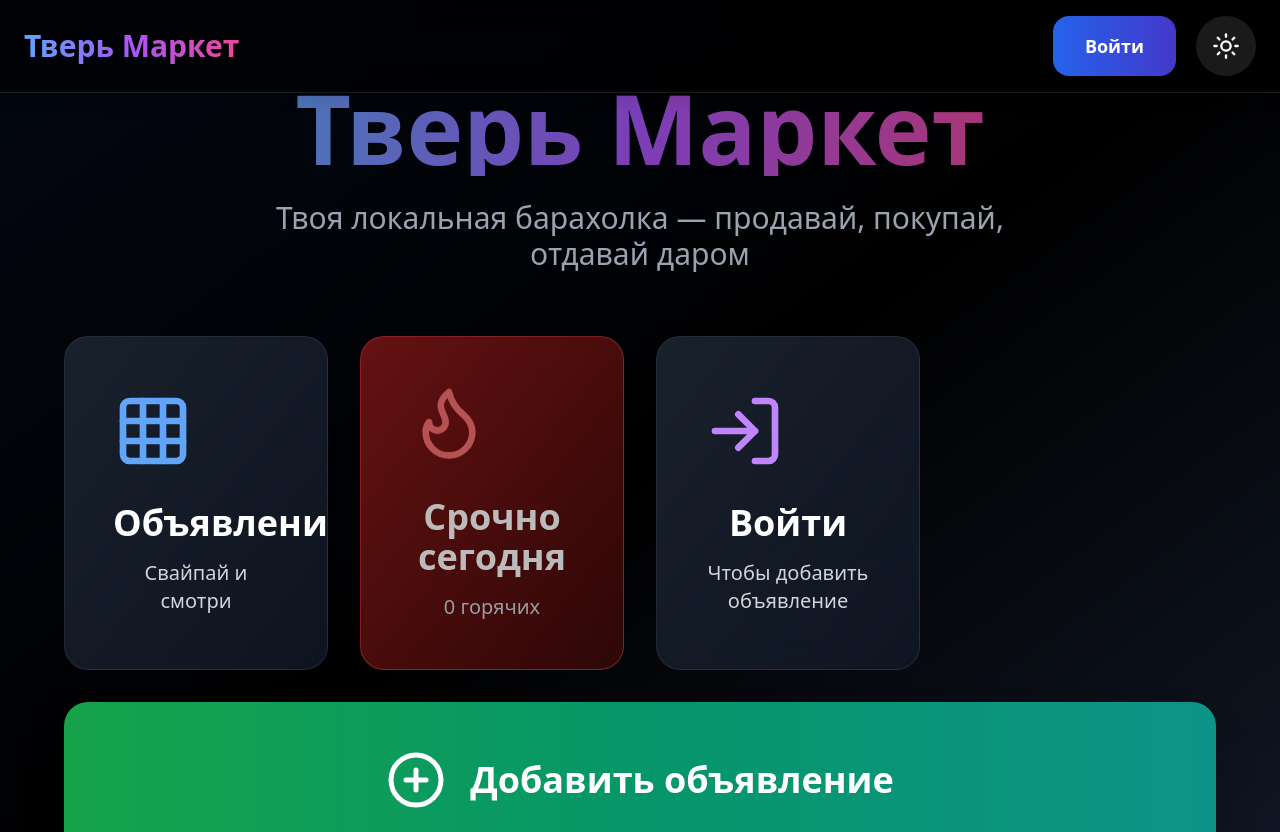
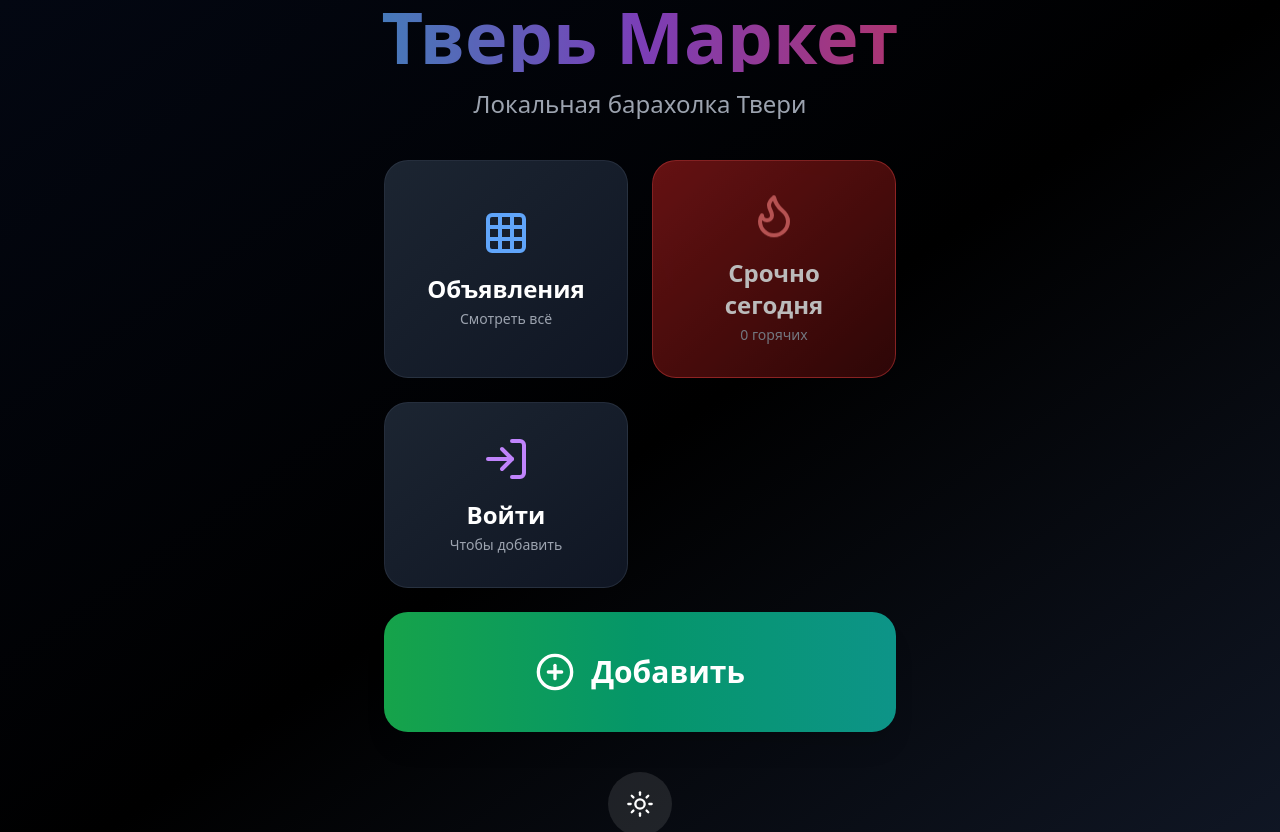
Before and after one commit to fasfasfasfa36-cloud/tver-barak, a React (Vite) app: page / in a window 1280 px wide. Shown: the top 832 px of the page. Built offline with nearby package versions, Linux system fonts and the light colour scheme.

Commit message:
Update App.jsx

```diff
--- a/src/App.jsx
+++ b/src/App.jsx
@@ -16,7 +16,7 @@ const DISTRICT_CENTERS = {
   "Московский": { lat: 56.845, lon: 35.880 },
 };
 
-const initialAnnouncements = []; // Со старта пусто
+const initialAnnouncements = [];
 
 const categories = ["Все", "Электроника", "Недвижимость", "Одежда", "Авто", "Услуги", "Отдам даром"];
 const districts = ["Центральный", "Заволжский", "Пролетарский", "Московский"];
@@ -237,111 +237,87 @@ function App() {
 
   return (
     <div className={`min-h-screen ${theme === 'dark' ? 'bg-gradient-to-br from-gray-950 via-black to-gray-900' : 'bg-gradient-to-br from-gray-50 via-white to-gray-100'} text-white flex flex-col overflow-hidden`}>
-      {/* Шапка */}
-      <header className="fixed top-0 left-0 right-0 bg-black/70 backdrop-blur-xl border-b border-white/10 z-50 py-4 px-6 flex justify-between items-center shadow-lg">
-        <h1 className="text-3xl font-extrabold bg-gradient-to-r from-blue-400 via-purple-500 to-pink-500 bg-clip-text text-transparent">
-          Тверь Маркет
-        </h1>
-        <div className="flex items-center gap-5">
-          {currentUser ? (
-            <>
-              <button onClick={openAddAd} className="p-4 bg-gradient-to-r from-green-600 to-emerald-700 rounded-full hover:shadow-xl hover:shadow-green-500/50 transition transform hover:scale-110">
-                <PlusCircle size={28} />
-              </button>
-              <button onClick={openProfile} className="p-4 bg-gradient-to-r from-indigo-600 to-purple-700 rounded-full hover:shadow-xl hover:shadow-indigo-500/50 transition transform hover:scale-110">
-                <User size={28} />
-              </button>
-              <button onClick={logout} className="p-4 bg-gradient-to-r from-red-600 to-rose-700 rounded-full hover:shadow-xl hover:shadow-red-500/50 transition transform hover:scale-110">
-                <LogOut size={28} />
-              </button>
-            </>
-          ) : (
-            <button onClick={openLogin} className="px-8 py-4 bg-gradient-to-r from-blue-600 to-indigo-700 rounded-2xl hover:shadow-xl hover:shadow-blue-500/50 transition font-bold text-lg transform hover:scale-105">
-              Войти
-            </button>
-          )}
-          <button onClick={toggleTheme} className="p-4 bg-white/10 rounded-full hover:bg-white/20 transition transform hover:scale-110">
-            {theme === 'dark' ? <Sun size={28} /> : <Moon size={28} />}
-          </button>
-        </div>
-      </header>
+      {/* НИКАКОЙ ШАПКИ СВЕРХУ — ТОЛЬКО НА ГЛАВНОМ ЭКРАНЕ КНОПКИ В ЦЕНТРЕ */}
 
       {/* Основной контент */}
-      <main className="flex-1 mt-20 overflow-hidden">
+      <main className="flex-1 overflow-hidden">
         {activeTab === 'home' ? (
-          // Стартовый экран
-          <div className="h-full flex flex-col items-center justify-center text-center space-y-16 px-6">
-            <div className="space-y-6">
-              <h1 className="text-6xl sm:text-8xl font-extrabold bg-gradient-to-r from-blue-400 via-purple-500 to-pink-500 bg-clip-text text-transparent animate-pulse">
+          <div className="h-full flex flex-col items-center justify-center text-center space-y-10 px-4">
+            <div className="space-y-4">
+              <h1 className="text-5xl sm:text-7xl font-extrabold bg-gradient-to-r from-blue-400 via-purple-500 to-pink-500 bg-clip-text text-transparent animate-pulse">
                 Тверь Маркет
               </h1>
-              <p className="text-2xl sm:text-3xl text-gray-400 max-w-3xl mx-auto">
-                Твоя локальная барахолка — продавай, покупай, отдавай даром
+              <p className="text-lg sm:text-2xl text-gray-400">
+                Локальная барахолка Твери
               </p>
             </div>
 
-            <div className="grid grid-cols-1 sm:grid-cols-2 lg:grid-cols-4 gap-8 w-full max-w-6xl">
-              {/* Объявления */}
+            <div className="grid grid-cols-2 gap-6 w-full max-w-md sm:max-w-lg">
               <button
                 onClick={() => setActiveTab('announcements')}
-                className="group relative bg-gradient-to-br from-gray-800/80 to-gray-900/80 p-12 rounded-3xl border border-gray-700/50 hover:border-blue-500/70 transition-all duration-500 hover:shadow-2xl hover:shadow-blue-500/40 backdrop-blur-xl overflow-hidden"
+                className="group bg-gradient-to-br from-gray-800/90 to-gray-900/90 p-8 rounded-3xl border border-gray-700/50 hover:border-blue-500/70 transition-all duration-500 hover:shadow-xl hover:shadow-blue-500/30 backdrop-blur-lg"
               >
-                <Grid size={80} className="mb-8 text-blue-400 group-hover:scale-110 transition duration-300 relative z-10" />
-                <h3 className="text-4xl font-bold text-white mb-4 relative z-10">Объявления</h3>
-                <p className="text-gray-300 text-xl relative z-10">Свайпай и смотри</p>
+                <Grid size={48} className="mx-auto mb-4 text-blue-400 group-hover:scale-110 transition" />
+                <h3 className="text-2xl font-bold text-white">Объявления</h3>
+                <p className="text-sm text-gray-400 mt-1">Смотреть всё</p>
               </button>
 
-              {/* Срочно сегодня */}
               <button
                 onClick={() => setActiveTab('urgent')}
-                className="group relative bg-gradient-to-br from-red-800/90 to-red-950/90 p-12 rounded-3xl border border-red-500/60 hover:border-red-400/80 transition-all duration-500 hover:shadow-2xl hover:shadow-red-500/50 backdrop-blur-xl overflow-hidden animate-pulse"
+                className="group bg-gradient-to-br from-red-800/90 to-red-950/90 p-8 rounded-3xl border border-red-500/60 hover:border-red-400/80 transition-all duration-500 hover:shadow-xl hover:shadow-red-500/30 backdrop-blur-lg animate-pulse"
               >
-                <Flame size={80} className="mb-8 text-red-400 group-hover:scale-110 transition duration-300 relative z-10 animate-bounce" />
-                <h3 className="text-4xl font-bold text-white mb-4 relative z-10">Срочно сегодня</h3>
-                <p className="text-gray-300 text-xl relative z-10">{urgentAnnouncements.length} горячих</p>
+                <Flame size={48} className="mx-auto mb-4 text-red-400 group-hover:scale-110 transition animate-bounce" />
+                <h3 className="text-2xl font-bold text-white">Срочно сегодня</h3>
+                <p className="text-sm text-gray-400 mt-1">{urgentAnnouncements.length} горячих</p>
               </button>
 
-              {/* Профиль */}
               {currentUser ? (
                 <button
                   onClick={openProfile}
-                  className="group relative bg-gradient-to-br from-gray-800/80 to-gray-900/80 p-12 rounded-3xl border border-gray-700/50 hover:border-indigo-500/70 transition-all duration-500 hover:shadow-2xl hover:shadow-indigo-500/40 backdrop-blur-xl overflow-hidden"
+                  className="group bg-gradient-to-br from-gray-800/90 to-gray-900/90 p-8 rounded-3xl border border-gray-700/50 hover:border-indigo-500/70 transition-all duration-500 hover:shadow-xl hover:shadow-indigo-500/30 backdrop-blur-lg"
                 >
-                  <UserCircle size={80} className="mb-8 text-indigo-400 group-hover:scale-110 transition duration-300 relative z-10" />
-                  <h3 className="text-4xl font-bold text-white mb-4 relative z-10">Мой профиль</h3>
-                  <p className="text-gray-300 text-xl relative z-10">Твои объявления</p>
+                  <UserCircle size={48} className="mx-auto mb-4 text-indigo-400 group-hover:scale-110 transition" />
+                  <h3 className="text-2xl font-bold text-white">Профиль</h3>
+                  <p className="text-sm text-gray-400 mt-1">Твои объявления</p>
                 </button>
               ) : (
                 <button
                   onClick={openLogin}
-                  className="group relative bg-gradient-to-br from-gray-800/80 to-gray-900/80 p-12 rounded-3xl border border-gray-700/50 hover:border-purple-500/70 transition-all duration-500 hover:shadow-2xl hover:shadow-purple-500/40 backdrop-blur-xl overflow-hidden"
+                  className="group bg-gradient-to-br from-gray-800/90 to-gray-900/90 p-8 rounded-3xl border border-gray-700/50 hover:border-purple-500/70 transition-all duration-500 hover:shadow-xl hover:shadow-purple-500/30 backdrop-blur-lg"
                 >
-                  <LogIn size={80} className="mb-8 text-purple-400 group-hover:scale-110 transition duration-300 relative z-10" />
-                  <h3 className="text-4xl font-bold text-white mb-4 relative z-10">Войти</h3>
-                  <p className="text-gray-300 text-xl relative z-10">Чтобы добавить объявление</p>
+                  <LogIn size={48} className="mx-auto mb-4 text-purple-400 group-hover:scale-110 transition" />
+                  <h3 className="text-2xl font-bold text-white">Войти</h3>
+                  <p className="text-sm text-gray-400 mt-1">Чтобы добавить</p>
                 </button>
               )}
 
-              {/* Добавить */}
               <button
                 onClick={openAddAd}
-                className="group relative col-span-1 sm:col-span-4 bg-gradient-to-r from-green-600 via-emerald-600 to-teal-600 p-12 rounded-3xl text-white font-bold text-4xl hover:from-green-700 hover:via-emerald-700 hover:to-teal-700 transition-all duration-500 shadow-2xl hover:shadow-green-500/50 flex items-center justify-center gap-6 backdrop-blur-xl overflow-hidden"
+                className="col-span-2 bg-gradient-to-r from-green-600 via-emerald-600 to-teal-600 p-10 rounded-3xl text-white font-bold text-3xl hover:from-green-700 hover:via-emerald-700 hover:to-teal-700 transition-all duration-500 shadow-xl hover:shadow-green-500/50 flex items-center justify-center gap-4 backdrop-blur-lg"
               >
-                <PlusCircle size={60} className="relative z-10" />
-                <span className="relative z-10">Добавить объявление</span>
+                <PlusCircle size={40} />
+                Добавить
+              </button>
+
+              {/* Кнопка смены темы — маленькая внизу */}
+              <button
+                onClick={toggleTheme}
+                className="col-span-2 mt-4 p-4 bg-white/10 rounded-full hover:bg-white/20 transition w-16 h-16 mx-auto flex items-center justify-center"
+              >
+                {theme === 'dark' ? <Sun size={28} /> : <Moon size={28} />}
               </button>
             </div>
           </div>
         ) : activeTab === 'announcements' ? (
           <div className="h-full flex">
             {/* Категории слева */}
-            <div className="fixed left-0 top-20 bottom-0 w-24 bg-black/70 backdrop-blur-xl border-r border-white/10 z-40 overflow-y-auto">
-              <div className="flex flex-col items-center py-10 gap-5">
+            <div className="fixed left-0 top-0 bottom-0 w-20 bg-black/70 backdrop-blur-xl border-r border-white/10 z-40 overflow-y-auto">
+              <div className="flex flex-col items-center py-6 gap-4">
                 {categories.map(cat => (
                   <button
                     key={cat}
                     onClick={() => setSelectedCategory(cat)}
-                    className={`w-16 h-16 flex items-center justify-center rounded-2xl text-xs font-medium transition-all duration-300 ${
+                    className={`w-12 h-12 flex items-center justify-center rounded-2xl text-[10px] font-medium transition-all duration-300 ${
                       selectedCategory === cat
                         ? 'bg-gradient-to-br from-blue-600 to-indigo-700 text-white shadow-2xl shadow-blue-500/60 scale-110'
                         : 'bg-white/10 text-gray-300 hover:bg-white/20 hover:scale-105'
@@ -356,15 +332,15 @@ function App() {
             {/* Кнопка назад */}
             <button
               onClick={() => setActiveTab('home')}
-              className="fixed top-24 left-28 z-50 p-4 bg-black/70 backdrop-blur-xl rounded-full text-white hover:bg-gray-800 transition shadow-lg"
+              className="fixed top-4 left-24 z-50 p-3 bg-black/70 backdrop-blur-xl rounded-full text-white hover:bg-gray-800 transition shadow-lg"
             >
-              <ArrowLeft size={28} />
+              <ArrowLeft size={20} />
             </button>
 
-            {/* Свайп объявлений */}
-            <div className="flex-1 ml-24 overflow-y-auto snap-y snap-mandatory scroll-smooth">
+            {/* Свайп */}
+            <div className="flex-1 ml-20 overflow-y-auto snap-y snap-mandatory scroll-smooth">
               {filteredAnnouncements.length === 0 ? (
-                <div className="h-full flex items-center justify-center text-gray-400 text-2xl">
+                <div className="h-full flex items-center justify-center text-gray-400 text-lg">
                   Пока нет объявлений... Добавь первое!
                 </div>
               ) : (
@@ -381,23 +357,23 @@ function App() {
                     />
                     <div className="absolute inset-0 bg-gradient-to-t from-black/90 via-transparent to-black/30 z-10" />
 
-                    <div className="relative z-20 flex-1 flex flex-col justify-end p-8">
-                      <div className="bg-black/70 backdrop-blur-xl rounded-3xl p-8 border border-white/10 shadow-2xl">
-                        <h2 className="text-4xl font-bold text-white mb-4">{item.title}</h2>
-                        <p className="text-5xl font-black text-green-400 mb-6">{item.price}</p>
-                        <div className="flex items-center text-gray-300 text-2xl mb-4">
-                          <MapPin size={28} className="mr-3" />
+                    <div className="relative z-20 flex-1 flex flex-col justify-end p-6">
+                      <div className="bg-black/70 backdrop-blur-xl rounded-3xl p-6 border border-white/10 shadow-2xl">
+                        <h2 className="text-3xl font-bold text-white mb-3">{item.title}</h2>
+                        <p className="text-4xl font-black text-green-400 mb-4">{item.price}</p>
+                        <div className="flex items-center text-gray-300 text-lg mb-3">
+                          <MapPin size={20} className="mr-2" />
                           {item.location} • {item.district}
                         </div>
-                        <p className="text-gray-300 text-xl line-clamp-4 mb-6">{item.description}</p>
+                        <p className="text-base text-gray-300 line-clamp-4 mb-4">{item.description}</p>
 
-                        <div className="flex gap-6">
-                          <button className="flex-1 bg-white/10 py-5 rounded-2xl text-white font-bold text-xl hover:bg-white/20 transition">
-                            <Heart size={32} className="inline mr-3" />
+                        <div className="flex gap-4">
+                          <button className="flex-1 bg-white/10 py-4 rounded-2xl text-white font-bold hover:bg-white/20 transition">
+                            <Heart size={24} className="inline mr-2" />
                             Лайк
                           </button>
-                          <button className="flex-1 bg-green-600 py-5 rounded-2xl text-white font-bold text-xl hover:bg-green-700 transition">
-                            <MessageCircle size={32} className="inline mr-3" />
+                          <button className="flex-1 bg-green-600 py-4 rounded-2xl text-white font-bold hover:bg-green-700 transition">
+                            <MessageCircle size={24} className="inline mr-2" />
                             Написать
                           </button>
                         </div>
@@ -411,13 +387,13 @@ function App() {
         ) : activeTab === 'urgent' ? (
           <div className="h-full flex">
             {/* Категории слева */}
-            <div className="fixed left-0 top-20 bottom-0 w-24 bg-black/70 backdrop-blur-xl border-r border-white/10 z-40 overflow-y-auto">
-              <div className="flex flex-col items-center py-10 gap-5">
+            <div className="fixed left-0 top-0 bottom-0 w-20 bg-black/70 backdrop-blur-xl border-r border-white/10 z-40 overflow-y-auto">
+              <div className="flex flex-col items-center py-6 gap-4">
                 {categories.map(cat => (
                   <button
                     key={cat}
                     onClick={() => setSelectedCategory(cat)}
-                    className={`w-16 h-16 flex items-center justify-center rounded-2xl text-xs font-medium transition-all duration-300 ${
+                    className={`w-12 h-12 flex items-center justify-center rounded-2xl text-[10px] font-medium transition-all duration-300 ${
                       selectedCategory === cat
                         ? 'bg-gradient-to-br from-red-600 to-rose-700 text-white shadow-2xl shadow-red-500/60 scale-110'
                         : 'bg-white/10 text-gray-300 hover:bg-white/20 hover:scale-105'
@@ -432,15 +408,15 @@ function App() {
             {/* Кнопка назад */}
             <button
               onClick={() => setActiveTab('home')}
-              className="fixed top-24 left-28 z-50 p-4 bg-black/70 backdrop-blur-xl rounded-full text-white hover:bg-gray-800 transition shadow-lg"
+              className="fixed top-4 left-24 z-50 p-3 bg-black/70 backdrop-blur-xl rounded-full text-white hover:bg-gray-800 transition shadow-lg"
             >
-              <ArrowLeft size={28} />
+              <ArrowLeft size={20} />
             </button>
 
             {/* Срочный свайп */}
-            <div className="flex-1 ml-24 overflow-y-auto snap-y snap-mandatory scroll-smooth bg-gradient-to-b from-red-950 to-black">
+            <div className="flex-1 ml-20 overflow-y-auto snap-y snap-mandatory scroll-smooth bg-gradient-to-b from-red-950 to-black">
               {urgentAnnouncements.length === 0 ? (
-                <div className="h-full flex items-center justify-center text-gray-300 text-2xl">
+                <div className="h-full flex items-center justify-center text-gray-300 text-lg">
                   Пока нет срочных объявлений... Добавь своё с галочкой "Срочно"!
                 </div>
               ) : (
@@ -457,27 +433,27 @@ function App() {
                     />
                     <div className="absolute inset-0 bg-gradient-to-t from-black/90 via-transparent to-red-900/50 z-10" />
 
-                    <div className="relative z-20 flex-1 flex flex-col justify-end p-8">
-                      <div className="bg-black/80 backdrop-blur-xl rounded-3xl p-8 border border-red-500/40 shadow-2xl">
-                        <div className="flex items-center gap-4 mb-6">
-                          <Flame size={48} className="text-red-400 animate-bounce" />
-                          <h2 className="text-5xl font-extrabold text-white">СРОЧНО СЕГОДНЯ</h2>
+                    <div className="relative z-20 flex-1 flex flex-col justify-end p-6">
+                      <div className="bg-black/80 backdrop-blur-xl rounded-3xl p-6 border border-red-500/40 shadow-2xl">
+                        <div className="flex items-center gap-3 mb-4">
+                          <Flame size={36} className="text-red-400 animate-bounce" />
+                          <h2 className="text-3xl font-extrabold text-white">СРОЧНО СЕГОДНЯ</h2>
                         </div>
-                        <h3 className="text-5xl font-bold text-white mb-4">{item.title}</h3>
-                        <p className="text-6xl font-black text-green-400 mb-8">{item.price}</p>
-                        <div className="flex items-center text-gray-300 text-2xl mb-4">
-                          <MapPin size={28} className="mr-3" />
+                        <h3 className="text-4xl font-bold text-white mb-3">{item.title}</h3>
+                        <p className="text-5xl font-black text-green-400 mb-6">{item.price}</p>
+                        <div className="flex items-center text-gray-300 text-lg mb-3">
+                          <MapPin size={20} className="mr-2" />
                           {item.location} • {item.district}
                         </div>
-                        <p className="text-gray-300 text-xl line-clamp-4 mb-6">{item.description}</p>
+                        <p className="text-base text-gray-300 line-clamp-4 mb-4">{item.description}</p>
 
-                        <div className="flex gap-6">
-                          <button className="flex-1 bg-white/10 py-6 rounded-2xl text-white font-bold text-2xl hover:bg-white/20 transition">
-                            <Heart size={36} className="inline mr-3" />
+                        <div className="flex gap-4">
+                          <button className="flex-1 bg-white/10 py-4 rounded-2xl text-white font-bold hover:bg-white/20 transition">
+                            <Heart size={24} className="inline mr-2" />
                             Лайк
                           </button>
-                          <button className="flex-1 bg-red-600 py-6 rounded-2xl text-white font-bold text-2xl hover:bg-red-700 transition">
-                            <MessageCircle size={36} className="inline mr-3" />
+                          <button className="flex-1 bg-red-600 py-4 rounded-2xl text-white font-bold hover:bg-red-700 transition">
+                            <MessageCircle size={24} className="inline mr-2" />
                             Написать
                           </button>
                         </div>
@@ -491,7 +467,7 @@ function App() {
         ) : null}
       </main>
 
-      {/* Модалки */}
+      {/* Модалки (без изменений) */}
       {showAuthModal && (
         <div className="fixed inset-0 bg-black/80 flex items-center justify-center z-50 p-4">
           <div className="bg-gray-900 rounded-3xl w-full max-w-md p-8 relative">
@@ -612,7 +588,6 @@ function App() {
         </div>
       )}
 
-      {/* Модалка подачи */}
       {showAddModal && (
         <div className="fixed inset-0 bg-black/90 flex items-center justify-center z-50 backdrop-blur-md">
           <div className="bg-gradient-to-br from-gray-900 via-black to-gray-950 rounded-3xl w-full max-w-xl p-12 relative border border-green-500/40 shadow-2xl shadow-green-500/30 max-h-[90vh] overflow-y-auto">
@@ -738,7 +713,7 @@ function App() {
         </div>
       )}
 
-      <footer className="bg-black/90 backdrop-blur-xl border-t border-white/10 text-gray-400 py-8 text-center text-lg mt-auto">
+      <footer className="bg-black/90 backdrop-blur-xl border-t border-white/10 text-gray-400 py-6 text-center text-sm mt-auto">
         © 2026 Тверь Маркет • Сделано с ❤️ в Твери
       </footer>
     </div>
```
